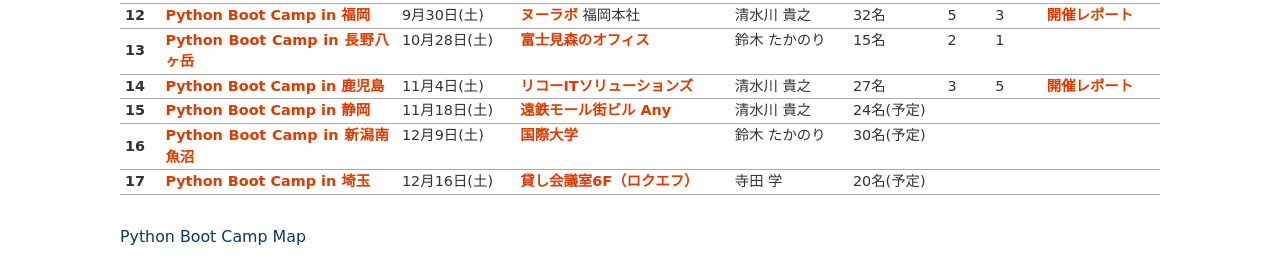
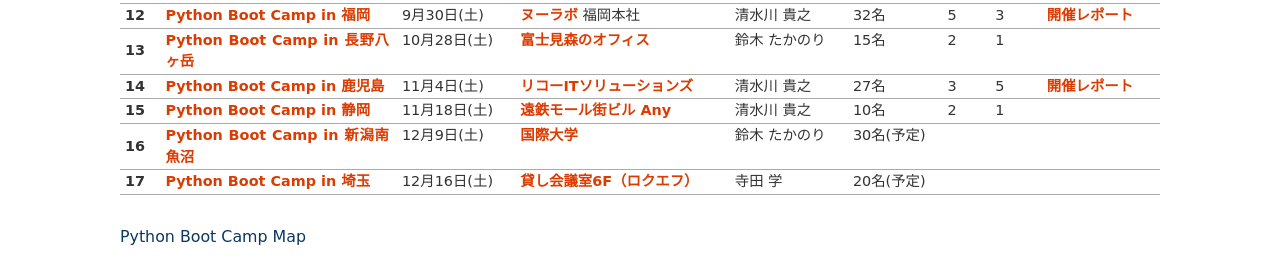
Before and after one commit to pyconjp/www.pycon.jp, a Sphinx documentation site: the page built from source/support/bootcamp.rst, in a window 1280 px wide and 900 px high, scrolled down 1995 px, cut to the strip 158-418 px from the top of the window. Built offline with Sphinx 7.4.7, drawn with Linux system fonts in a browser that asks for light colours.

Commit message:
update number of attendees in pycamp shizuoka

```diff
--- a/source/support/bootcamp.rst
+++ b/source/support/bootcamp.rst
@@ -242,9 +242,9 @@
      - 11月18日(土)
      - `遠鉄モール街ビル Any <https://www.any-h.jp/>`_
      - 清水川 貴之
-     - 24名(予定)
-     -
-     -
+     - 10名
+     - 2
+     - 1
      -
    * - 16
      - `Python Boot Camp in 新潟南魚沼 <https://pyconjp.connpass.com/event/69431/>`_
```
